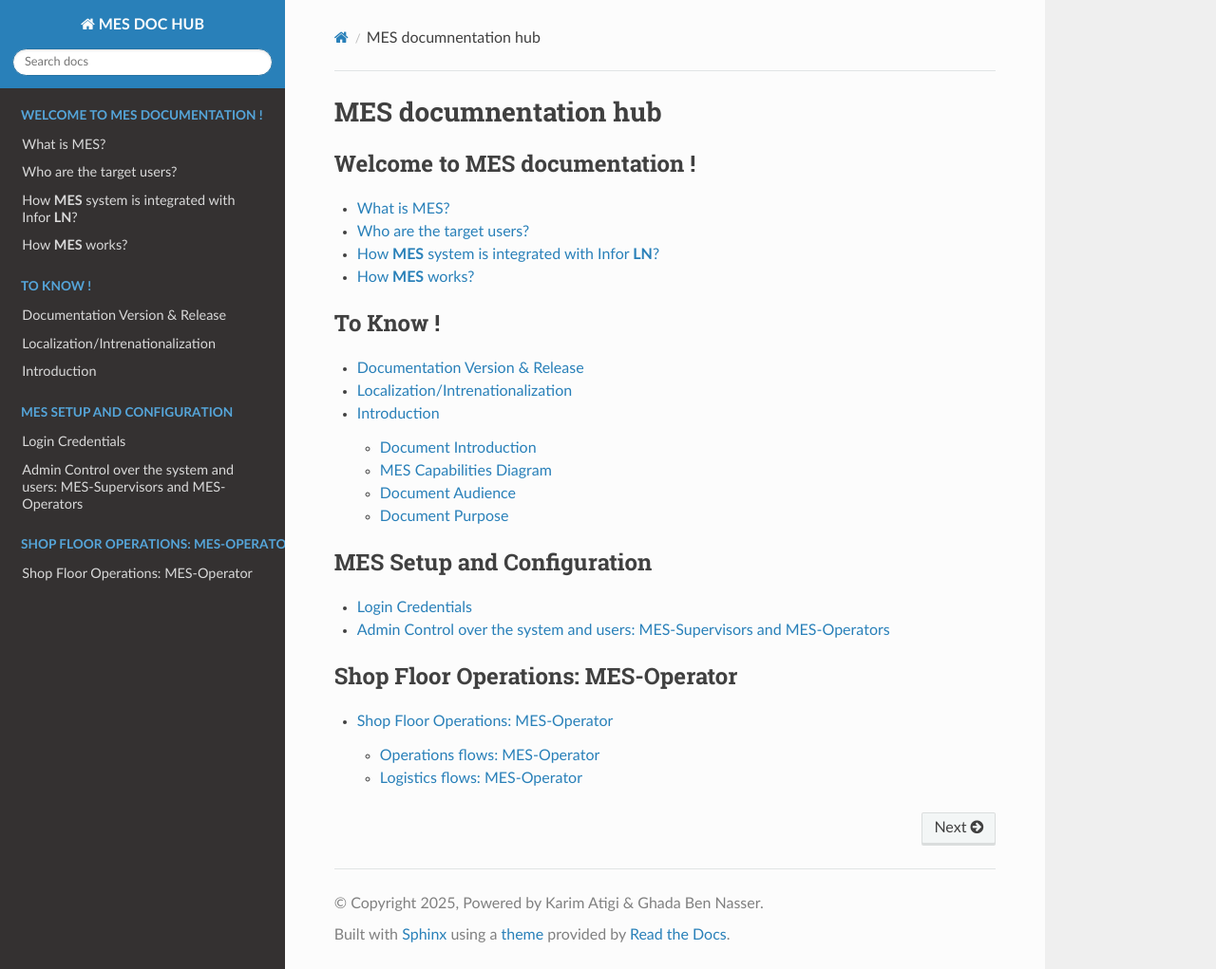
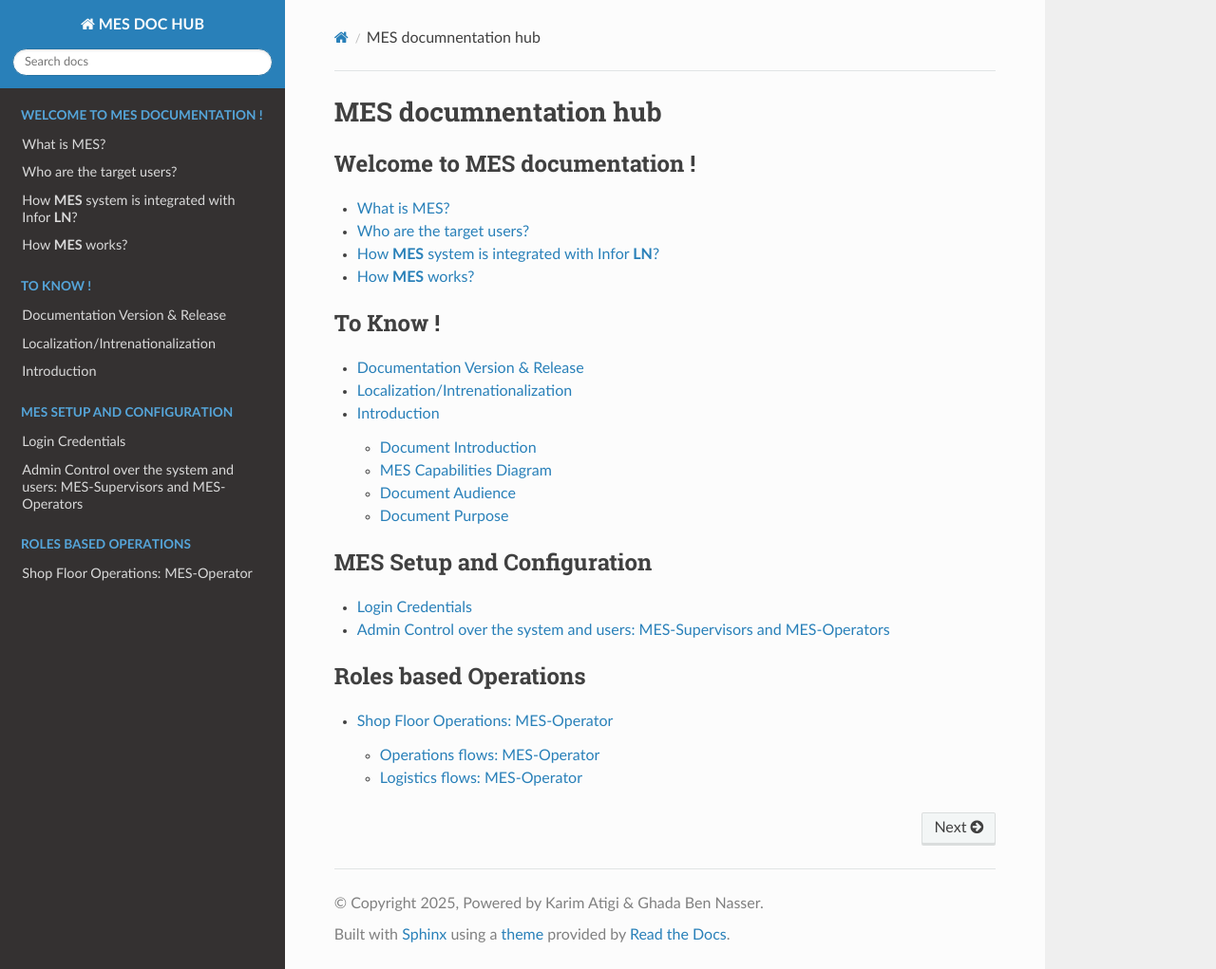
Before and after one commit to ghadiben0/-rtd-tutorial-ghadi2, a Sphinx documentation site: the page built from docs/source/index.rst, in a window 1280 px wide and 1021 px high. Shown: the whole window at 95% size. Built offline with Sphinx 7.4.7 and the Read the Docs theme 3.1.0, drawn with Linux system fonts in a browser that asks for light colours.

Commit message:
Update index.rst

```diff
--- a/docs/source/index.rst
+++ b/docs/source/index.rst
@@ -28,6 +28,6 @@
 
 .. toctree::
    :maxdepth: 2
-   :caption: Shop Floor Operations: MES-Operator
+   :caption: Roles based Operations
 
    shop_floor_operations
```
